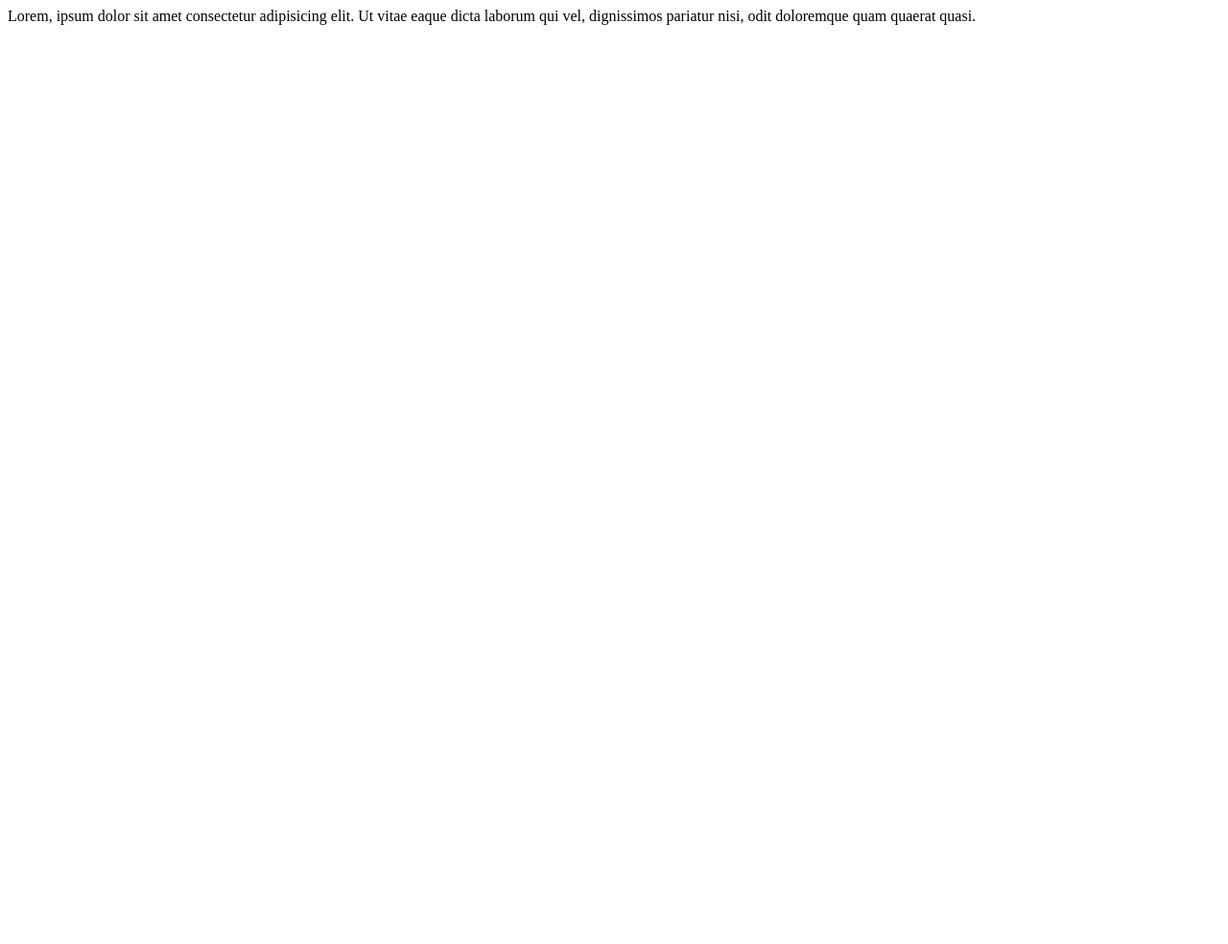
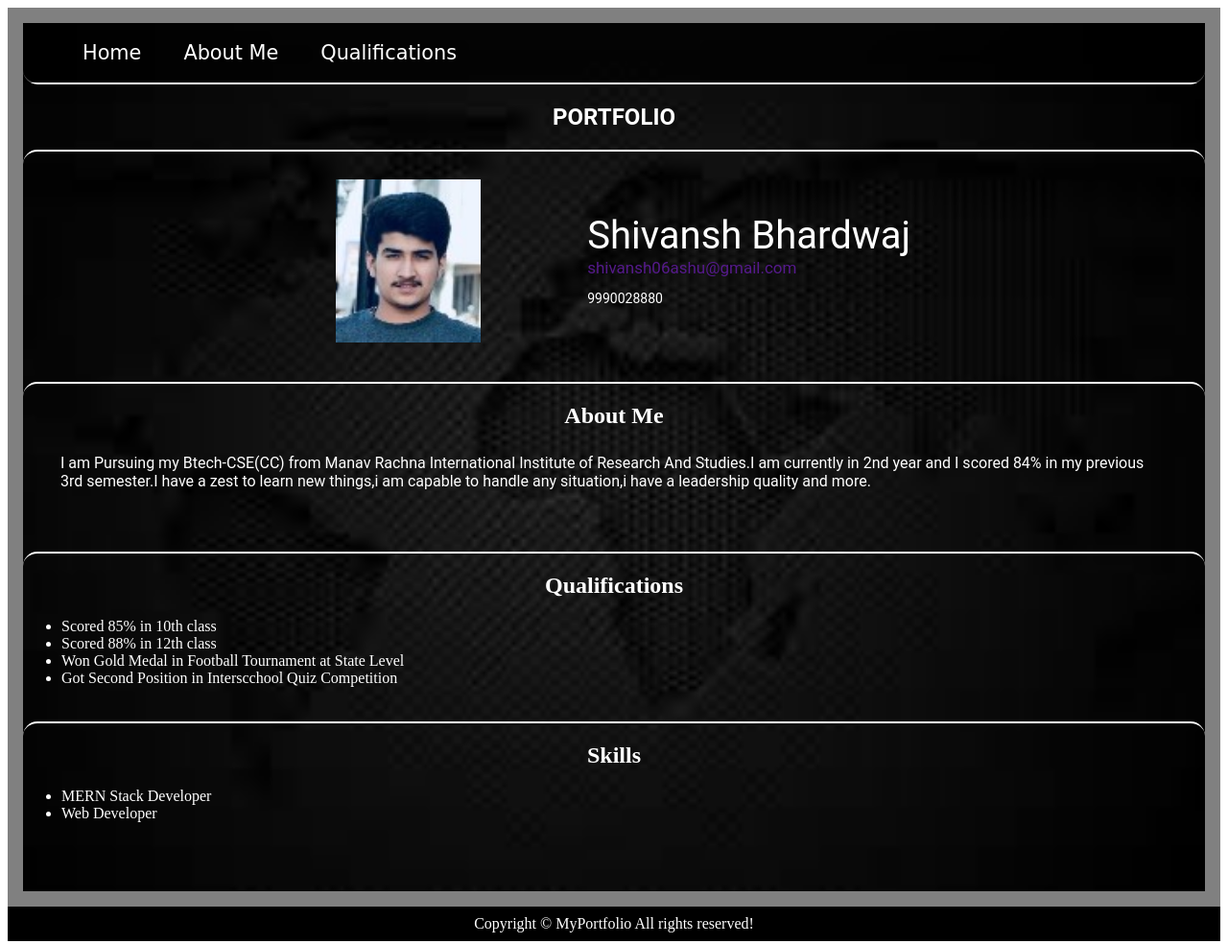
Before and after one commit to shivansh2001/demo, a plain HTML site: page first.html in a window 1280 px wide. Shown: the whole page at 96% size. Before the commit the page ends 800 px from the top, so only its background shows below. Drawn offline with Linux system fonts and the light colour scheme.

Commit message:
Changed first.html

```diff
--- /dev/null
+++ b/css/style.css
@@ -0,0 +1,169 @@
+#container{
+    border: 16px solid grey;
+    background: url('../img/bg.jpg') no-repeat center center/cover;
+}
+
+#navbar{
+    display: flex;
+    align-items: center;
+    position: sticky;
+    top: 0px;
+}
+
+#navbar::before{
+    content: "";
+    background-color: black;
+    position: absolute;
+    top:0px;
+    left:0px;
+    height: 100%;
+    width:100%;
+    z-index: -1;
+    opacity: 0.7;
+}
+
+
+#navbar ul{
+    display: flex;
+    font-family: 'Baloo Bhai', cursive;
+}
+
+#navbar ul li{
+    list-style: none;
+    font-size: 1.3rem;
+}
+
+#navbar ul li a{
+    color: white;
+    display: block;
+    padding: 3px 22px;
+    border-radius: 20px;
+    text-decoration: none;
+}
+
+#navbar ul li a:hover,
+#navbar ul li a:active{
+    color: black;
+    background-color: white;
+}
+
+
+
+#home-section h1{
+    justify-content: center;
+    align-items: center;
+    display: flex;
+    color: white;
+    font-family: "roboto";
+}
+
+#data{
+    height: 240px;
+    justify-content: center;
+    display: flex;
+    border-top: 2px solid white;
+
+}
+
+#data img{
+    padding: 29px 65px;
+    height: 170px;
+}
+
+.info{
+    color: white;
+    display: flex;
+    font-size: 40px;
+    justify-content: center;
+    padding: 46px;
+    flex-direction: column;
+    font-family: "roboto";
+}
+
+.info a{
+    font-size: 17px;
+    cursor: pointer;
+    font-family: "roboto";
+    text-decoration: none;
+}
+.info a:hover{
+   color: grey;
+}
+
+.info p{
+    font-size: 14px;
+    font-family: "roboto";
+}
+#about-section{
+    height: 175px;
+    border-top: 2px solid white;
+
+}
+
+.about{
+    font-size: 16px;
+    color: white;
+}
+
+.about h2{
+    justify-content: center;
+    display: flex;
+
+}
+
+.about p{
+    padding: 6px 39px;
+    font-family: "roboto";
+}
+
+#qualification-section{
+    height: 175px;
+    border-top: 2px solid white;
+
+}
+
+.qualification{
+    font-size: 16px;
+    color: white;
+}
+
+.qualification h2{
+    justify-content: center;
+    display: flex;
+
+}
+
+.qualification p{
+    padding: 6px 39px;
+    font-family: "roboto";
+}
+
+#skill-section{
+    height: 175px;
+    border-top: 2px solid white;
+
+}
+
+.skills{
+    font-size: 16px;
+    color: white;
+}
+
+.skills h2{
+    justify-content: center;
+    display: flex;
+
+}
+
+.skills p{
+    padding: 6px 39px;
+    font-family: "roboto";
+}
+
+footer{
+    background: black;
+    color: white;
+    padding: 9px 20px;
+    justify-content: center;
+    display: flex;
+}
--- a/first.html
+++ b/first.html
@@ -5,11 +5,244 @@
     <meta charset="UTF-8">
     <meta name="viewport" content="width=device-width, initial-scale=1.0">
     <title>GIT</title>
+    <style>
+        #container {
+            border: 16px solid grey;
+            background: url('../img/bg.jpg') no-repeat center center/cover;
+        }
+
+        #navbar {
+            display: flex;
+            align-items: center;
+            position: sticky;
+            top: 0px;
+            border-bottom: 2px solid white;
+            border-radius: 15px;
+        }
+
+        #navbar::before {
+            content: "";
+            background-color: black;
+            position: absolute;
+            top: 0px;
+            left: 0px;
+            height: 100%;
+            width: 100%;
+            z-index: -1;
+            opacity: 0.7;
+        }
+
+
+        #navbar ul {
+            display: flex;
+            font-family: 'Baloo Bhai', cursive;
+        }
+
+        #navbar ul li {
+            list-style: none;
+            font-size: 1.3rem;
+        }
+
+        #navbar ul li a {
+            color: white;
+            display: block;
+            padding: 3px 22px;
+            text-decoration: none;
+        }
+
+        #navbar ul li a:hover,
+        #navbar ul li a:active {
+            color: black;
+            background-color: white;
+        }
+
+
+
+        #home-section h1 {
+            justify-content: center;
+            align-items: center;
+            display: flex;
+            color: white;
+            font-family: "roboto";
+        }
+
+        #data {
+            height: 240px;
+            justify-content: center;
+            display: flex;
+            border-top: 2px solid white;
+            border-radius: 15px;
+
+        }
+
+        #data img {
+            padding: 29px 65px;
+            height: 170px;
+        }
+
+        .info {
+            color: white;
+            display: flex;
+            font-size: 40px;
+            justify-content: center;
+            padding: 46px;
+            flex-direction: column;
+            font-family: "roboto";
+        }
+
+        .info a {
+            font-size: 17px;
+            cursor: pointer;
+            font-family: "roboto";
+            text-decoration: none;
+        }
+
+        .info a:hover {
+            color: grey;
+        }
+
+        .info p {
+            font-size: 14px;
+            font-family: "roboto";
+        }
+
+        #about-section {
+            height: 175px;
+            border-top: 2px solid white;
+            border-radius: 15px;
+
+        }
+
+        .about {
+            font-size: 16px;
+            color: white;
+        }
+
+        .about h2 {
+            justify-content: center;
+            display: flex;
+
+        }
+
+        .about p {
+            padding: 6px 39px;
+            font-family: "roboto";
+        }
+
+        #qualification-section {
+            height: 175px;
+            border-top: 2px solid white;
+            border-radius: 15px;
+
+        }
+
+        .qualification {
+            font-size: 16px;
+            color: white;
+        }
+
+        .qualification h2 {
+            justify-content: center;
+            display: flex;
+
+        }
+
+        .qualification p {
+            padding: 6px 39px;
+            font-family: "roboto";
+        }
+
+        #skill-section {
+            height: 175px;
+            border-top: 2px solid white;
+            border-radius: 15px;
+
+        }
+
+        .skills {
+            font-size: 16px;
+            color: white;
+        }
+
+        .skills h2 {
+            justify-content: center;
+            display: flex;
+
+        }
+
+        .skills p {
+            padding: 6px 39px;
+            font-family: "roboto";
+        }
+
+        footer {
+            background: black;
+            color: white;
+            padding: 9px 20px;
+            justify-content: center;
+            display: flex;
+        }
+    </style>
 </head>
 
 <body>
-    Lorem, ipsum dolor sit amet consectetur adipisicing elit. Ut vitae eaque dicta laborum qui vel, dignissimos pariatur
-    nisi, odit doloremque quam quaerat quasi.
+    <div id="container">
+        <nav id="navbar">
+            <ul>
+                <li class="item"><a href="#home-section">Home</a></li>
+                <li class="item"><a href="#about-section">About Me</a></li>
+                <li class="item"><a href="#qualification-section">Qualifications</a></li>
+            </ul>
+        </nav>
+
+        <section id="home-section">
+            <h1> PORTFOLIO </h1>
+            <div id="data">
+                <img src="img/pic.jpg">
+                <div class="info">
+                    Shivansh Bhardwaj
+                    <a href="">shivansh06ashu@gmail.com</a>
+                    <p>9990028880</p>
+                </div>
+            </div>
+        </section>
+        <section id="about-section">
+            <div class="about">
+                <h2>About Me</h2>
+                <p> I am Pursuing my Btech-CSE(CC) from Manav Rachna International Institute of Research And Studies.I
+                    am currently in 2nd year and I scored 84% in my previous 3rd semester.I have a zest to learn new
+                    things,i am capable to handle any situation,i have a leadership quality and more.
+                </p>
+            </div>
+        </section>
+
+        <section id="qualification-section">
+            <div class="qualification">
+                <h2>Qualifications</h2>
+                <ul>
+                    <li>Scored 85% in 10th class</li>
+                    <li>Scored 88% in 12th class</li>
+                    <li>Won Gold Medal in Football Tournament at State Level</li>
+                    <li>Got Second Position in Interscchool Quiz Competition</li>
+                </ul>
+            </div>
+        </section>
+        <section id="skill-section">
+            <div class="skills">
+                <h2>Skills</h2>
+                <ul>
+                    <li>MERN Stack Developer</li>
+                    <li>Web Developer</li>
+                </ul>
+            </div>
+        </section>
+    </div>
+    <footer>
+        <div class="center">
+            Copyright &copy; MyPortfolio All rights reserved!
+        </div>
+    </footer>
+
 </body>
 
 </html>
```
Also changed, not shown: img/bg.jpg (added), img/pic.jpg (added).
